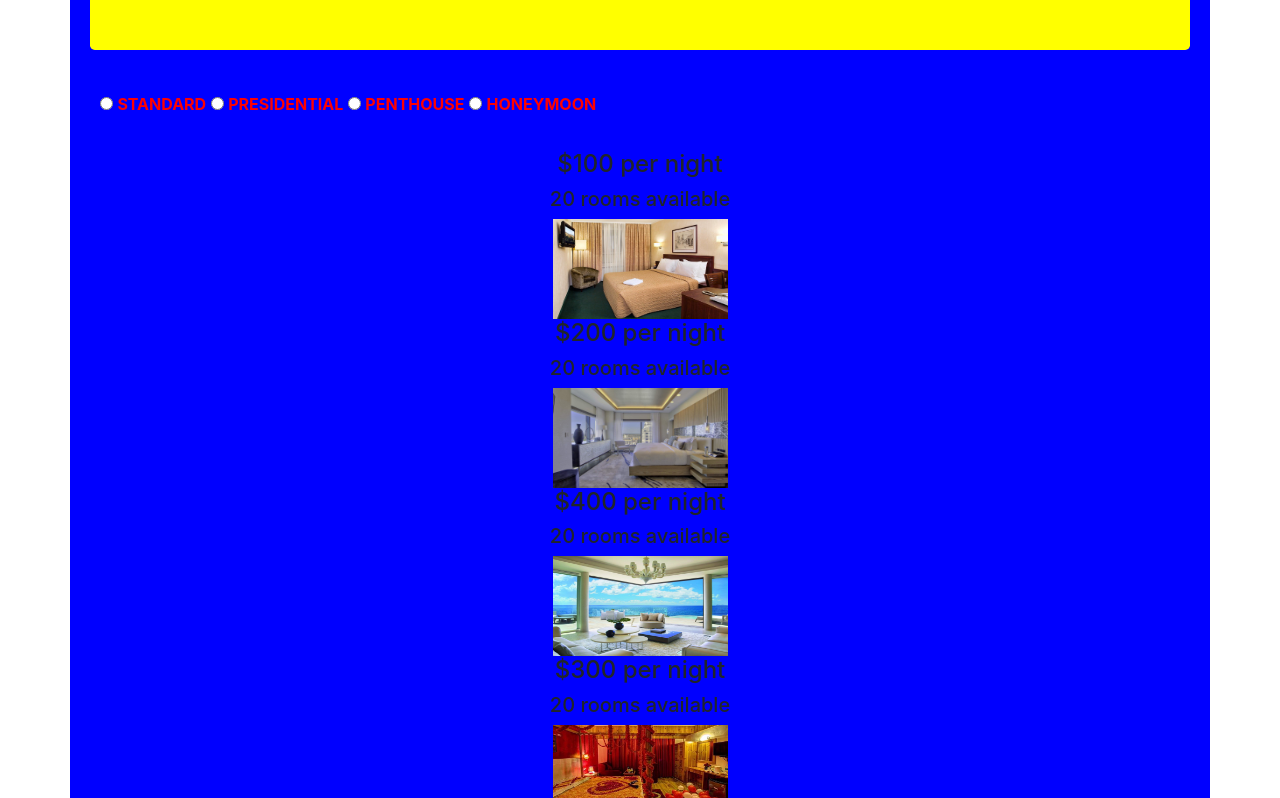
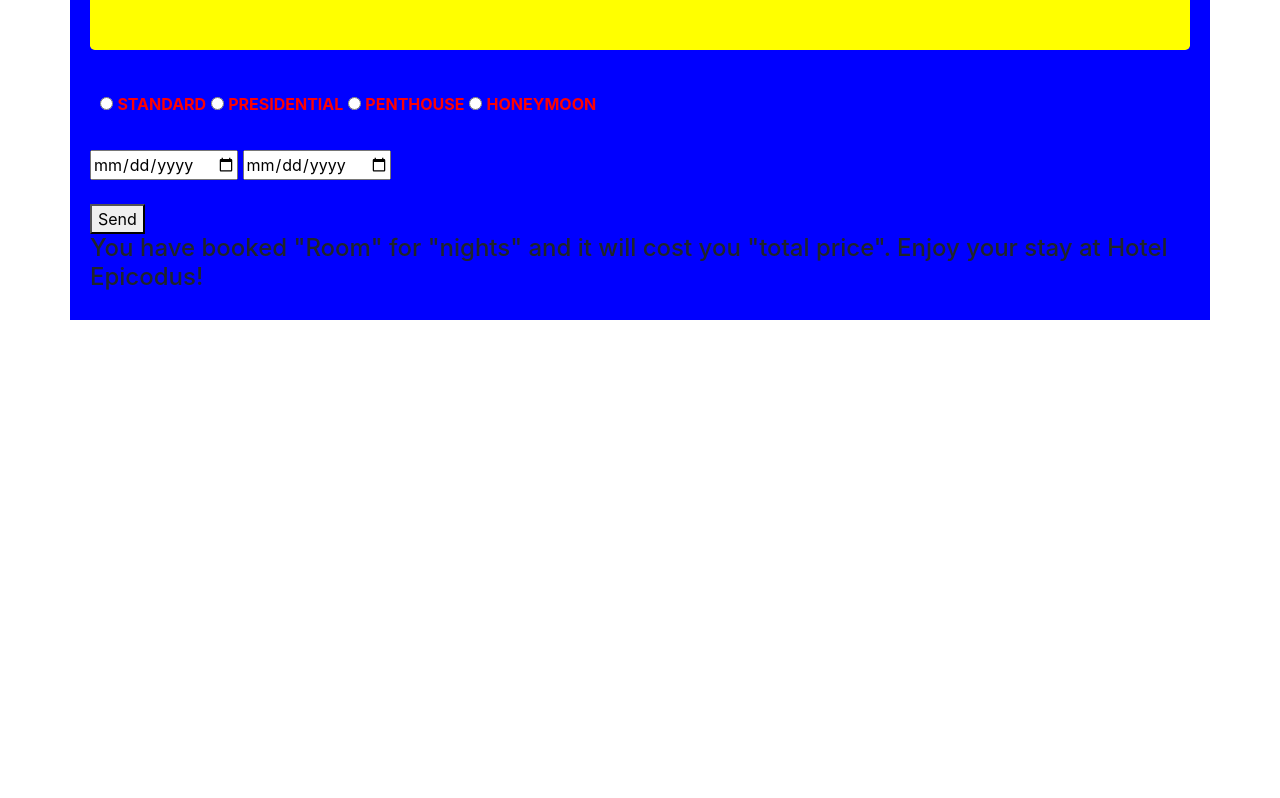
Before and after one commit to fcw1987/group-project, a plain HTML site: page index.html in a window 1280 px wide. Shown: the part 154-952 px from the top of the page. After the commit the page ends 800 px from the top, so only its background shows below. Drawn offline with nearby package versions, Linux system fonts and the light colour scheme.

Commit message:
updates css to display-hide reather than visibility-hide

```diff
--- a/css/styles.css
+++ b/css/styles.css
@@ -23,19 +23,18 @@
 } */
 
 #standardRoom {
-  visibility: show;
+  display: none;
   text-align: center;
-
 }
 #presidentialRoom {
-  visibility: show;
+  display: none;
   text-align: center;
 }
 #penthouseRoom {
-  visibility: show;
+  display: none;
   text-align: center;
 }
 #honeymoonRoom {
-  visibility: show;
+  display: none;
   text-align: center;
 }
```
